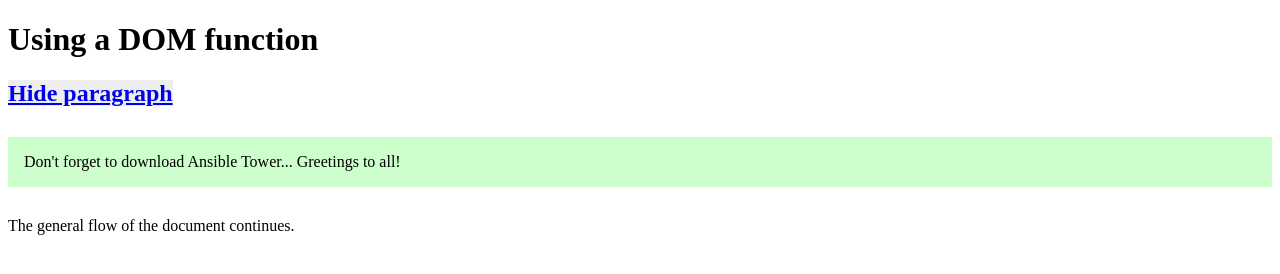
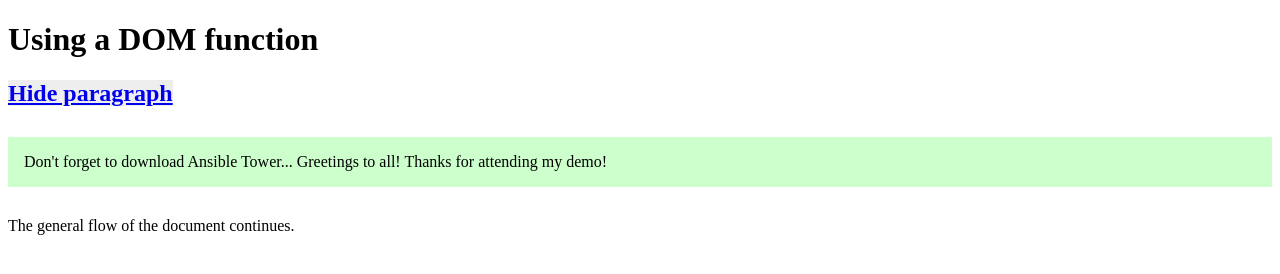
Before and after one commit to mattstonge/simple-apache-demo, a plain HTML site: page index.html in a window 1280 px wide. Both pictures are taken after a click on the link "Show paragraph". Drawn offline with Linux system fonts and the light colour scheme.

Commit message:
Update index.html

```diff
--- a/index.html
+++ b/index.html
@@ -16,7 +16,9 @@
 
         <p id="toggleMe">Don't forget to download Ansible Tower...
 
-        Greetings to all!</p>
+        Greetings to all!
+        Thanks for attending my demo!
+        </p>
 
         <p>The general flow of the document continues.</p>
 
```
